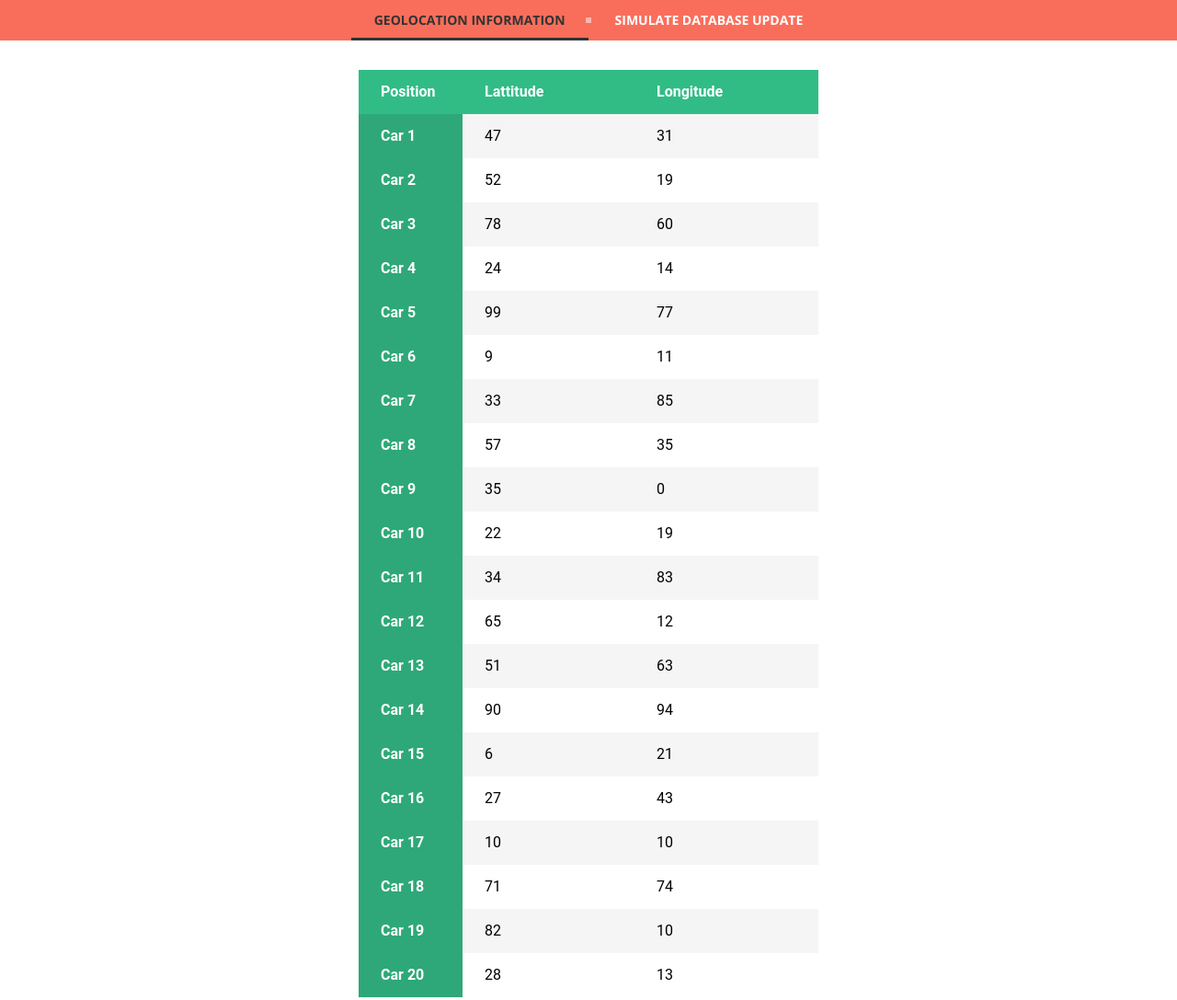
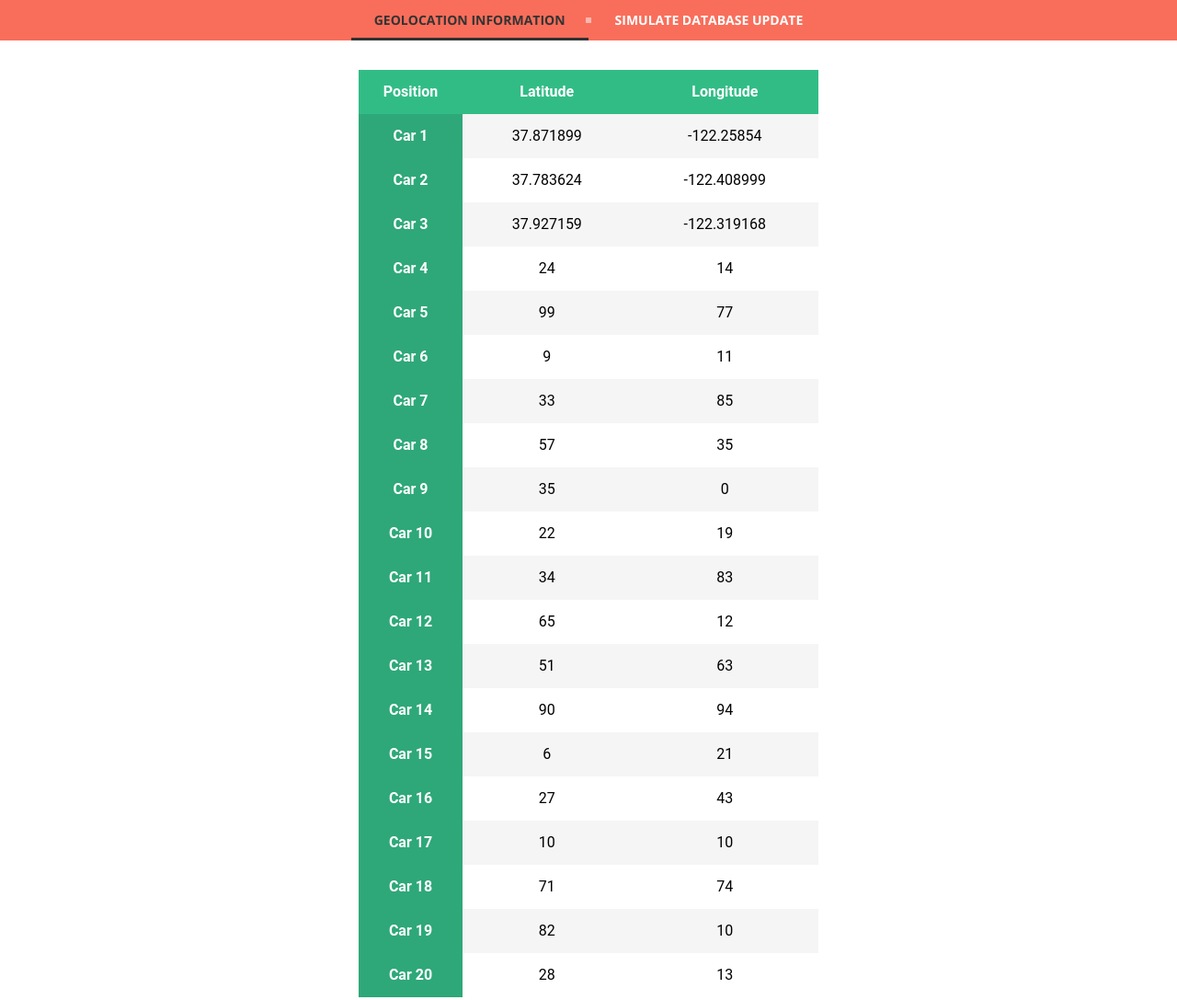
Before and after one commit to AndrewKishino/showcase, a website: page client/index.html in a window 1280 px wide. Shown: the top 1087 px of the page at 92% size. Drawn offline with nearby package versions, Linux system fonts and the light colour scheme.

Commit message:
adding home factory

```diff
--- a/client/components/home/home.html
+++ b/client/components/home/home.html
@@ -4,25 +4,25 @@
           <thead>
             <tr>
               <th class="position">Position</th>
-              <th>Lattitude</th>
+              <th>Latitude</th>
               <th>Longitude</th>
             </tr>
           </thead>
           <tbody>
             <tr>
               <th>Car 1</th>
-              <td>47</td>
-              <td>31</td>
+              <td>37.871899</td>
+              <td>-122.25854</td>
             </tr>
             <tr>
               <th>Car 2</th>
-              <td>52</td>
-              <td>19</td>
+              <td>37.783624</td>
+              <td>-122.408999</td>
             </tr>
             <tr>
               <th>Car 3</th>
-              <td>78</td>
-              <td>60</td>
+              <td>37.927159</td>
+              <td>-122.319168</td>
             </tr>
             <tr>
               <th>Car 4</th>
--- a/client/sass/_components.table.scss
+++ b/client/sass/_components.table.scss
@@ -28,7 +28,7 @@ table {
 }
 td, th {
     padding: 0.75em 1.5em;
-    text-align: left;
+    text-align: center;
 }
 td.err {
   background-color: #e992b9;
```
Also changed, not shown: client/components/home/home.factory.js (added), client/style.css, client/style.min.css.
